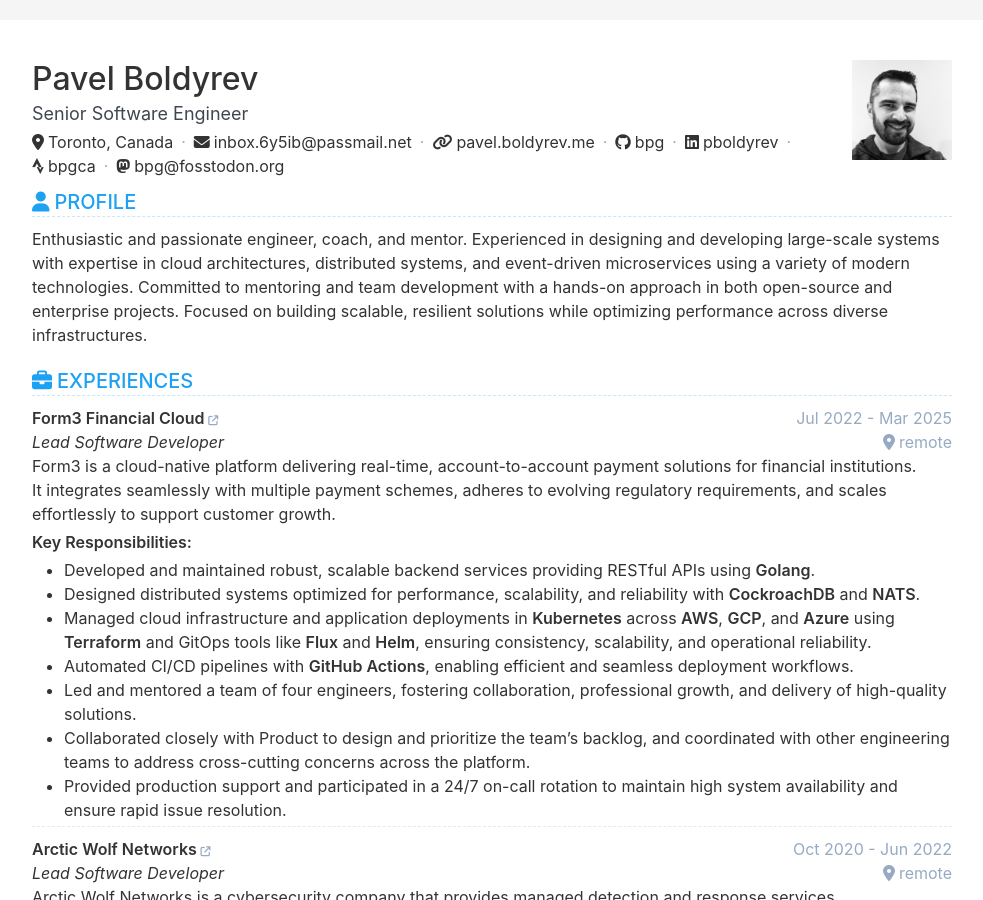
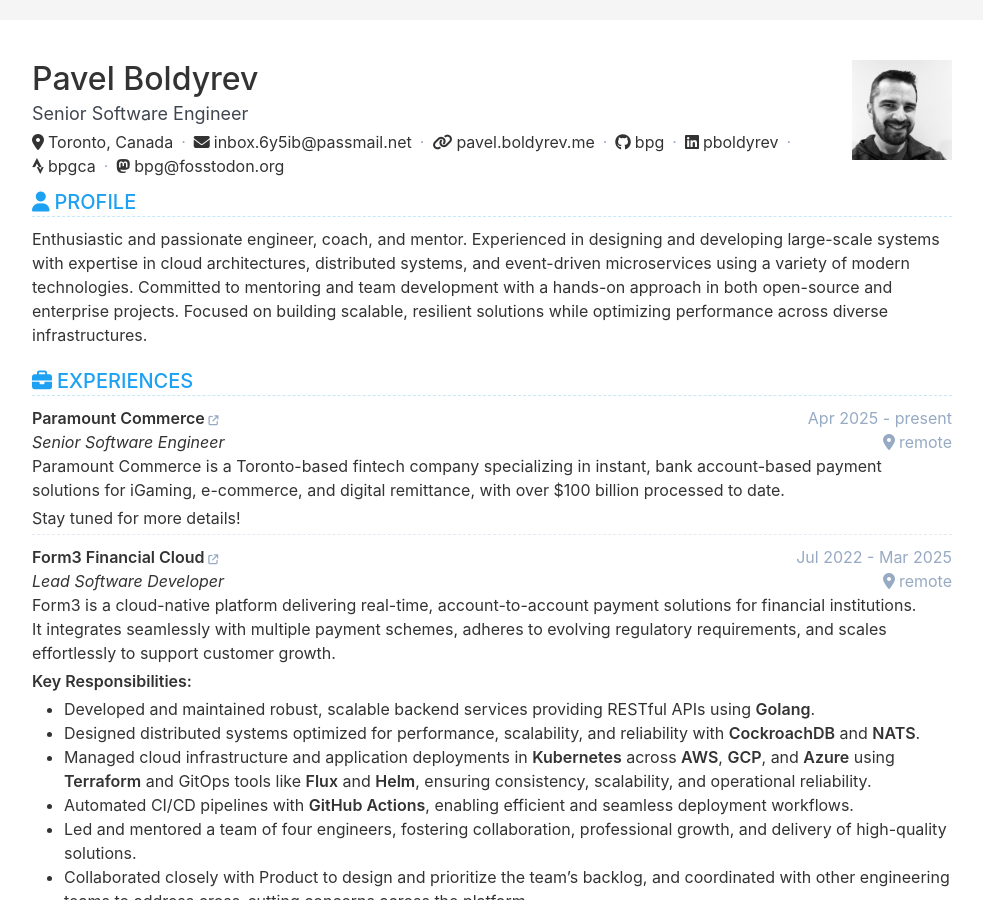
Before and after one commit to bpg-dev/cv, a Jekyll site: the page built from index.html, in a window 1280 px wide and 900 px high. Shown: the whole window, without its empty margins (148-1131 px from the left). Built offline with Jekyll 4.4.1, drawn with Linux system fonts in a browser that asks for light colours.

Commit message:
Add Paramount Commerce experience to profile

```diff
--- a/_data/data.yml
+++ b/_data/data.yml
@@ -14,11 +14,11 @@
   email: inbox.6y5ib@passmail.net # email address
   # phone: +1 (416) 720-0726 # phone number, the format is "+[Country Code] [Area Code (if applicable)] [Local Phone Number]"
   # website: example.com # site link without schema, like example.com, will automatically prepend "https://"
+  website: pavel.boldyrev.me
   linkedin: pboldyrev
   mastodon: bpg@fosstodon.org # text, the format must be like "username@yourserver.com"
   github: bpg
   strava: bpgca
-  website: pavel.boldyrev.me
 
 profile:
   show: true
@@ -36,6 +36,16 @@
   title: Experiences
 
   items:
+  - company: Paramount Commerce
+    link: 'https://paramountcommerce.com/'
+    date: Apr 2025 - present
+    role: Senior Software Engineer
+    location: remote
+    description: |
+      Paramount Commerce is a Toronto-based fintech company specializing in instant, bank account-based payment solutions for iGaming, e-commerce, and digital remittance, with over $100 billion processed to date.
+
+      Stay tuned for more details!
+
   - company: Form3 Financial Cloud
     link: 'https://form3.tech/'
     date: Jul 2022 - Mar 2025
```
